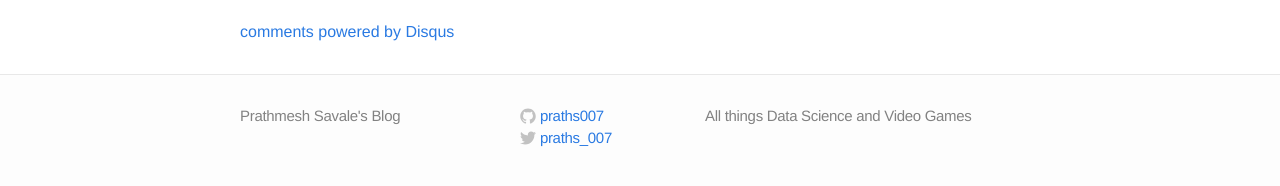
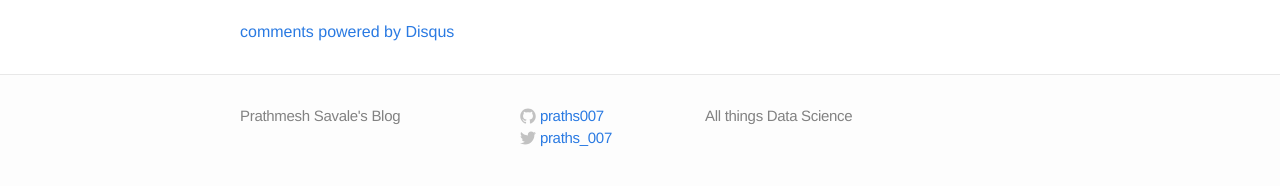
Before and after one commit to praths007/praths007.github.io, a Jekyll site: the page built from _posts/2019-03-08-prathmesh-savale-site-launched.md, in a window 1280 px wide. Shown: the part 255-441 px from the top of the page. Built offline with Jekyll 4.4.1, drawn with Linux system fonts in a browser that asks for light colours; comment, search, counter and statistics services are not loaded.

```diff
--- a/_config.yml
+++ b/_config.yml
@@ -1,11 +1,12 @@
 # Site settings
 title: Prathmesh Savale's Blog
 email: prathmesh.savale@gmail.com
-description: "All things Data Science and Video Games"
+description: "All things Data Science"
 baseurl: ""
 url: "http://praths007.github.io"
 twitter_username: praths_007
 github_username:  praths007
+linkedin_username: prathmeshsavale
 
 # Build settings
 markdown: kramdown
--- a/_posts/2019-03-08-prathmesh-savale-site-launched.md
+++ b/_posts/2019-03-08-prathmesh-savale-site-launched.md
@@ -6,4 +6,6 @@ excerpt: "How to get things finally moving?"
 date: 2019-03-08
 ---
 
-Well. Finally got around to putting this old website together. Neat thing about it - powered by [Jekyll](http://jekyllrb.com) and I can use Markdown to author my posts. It actually is a lot easier than I thought it was going to be.
+Well. Finally got around to putting this old website together. Neat thing about it -
+powered by [Jekyll](http://jekyllrb.com) and I can use Markdown to author my posts.
+It actually is a lot easier than I thought it was going to be.
```
